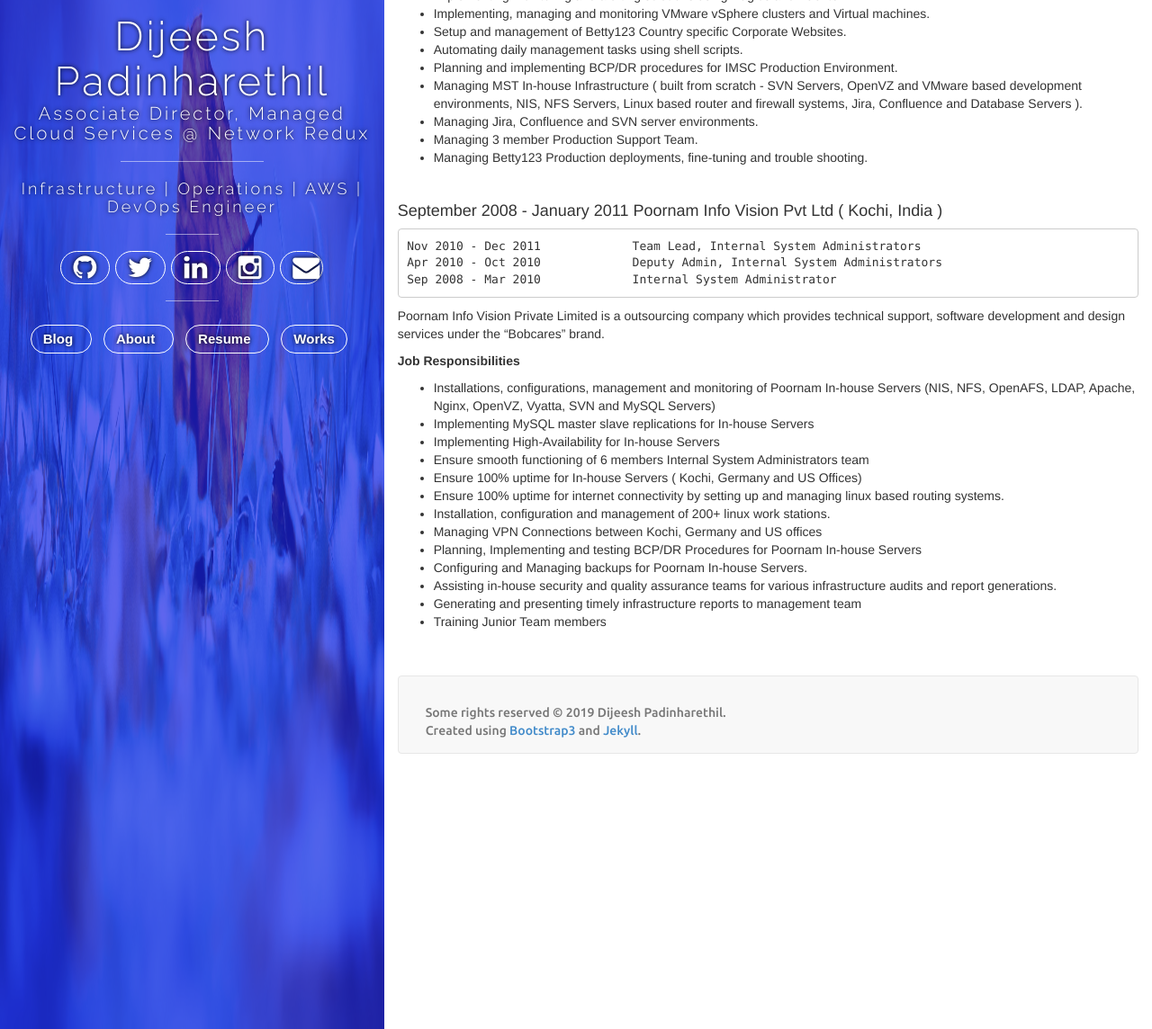
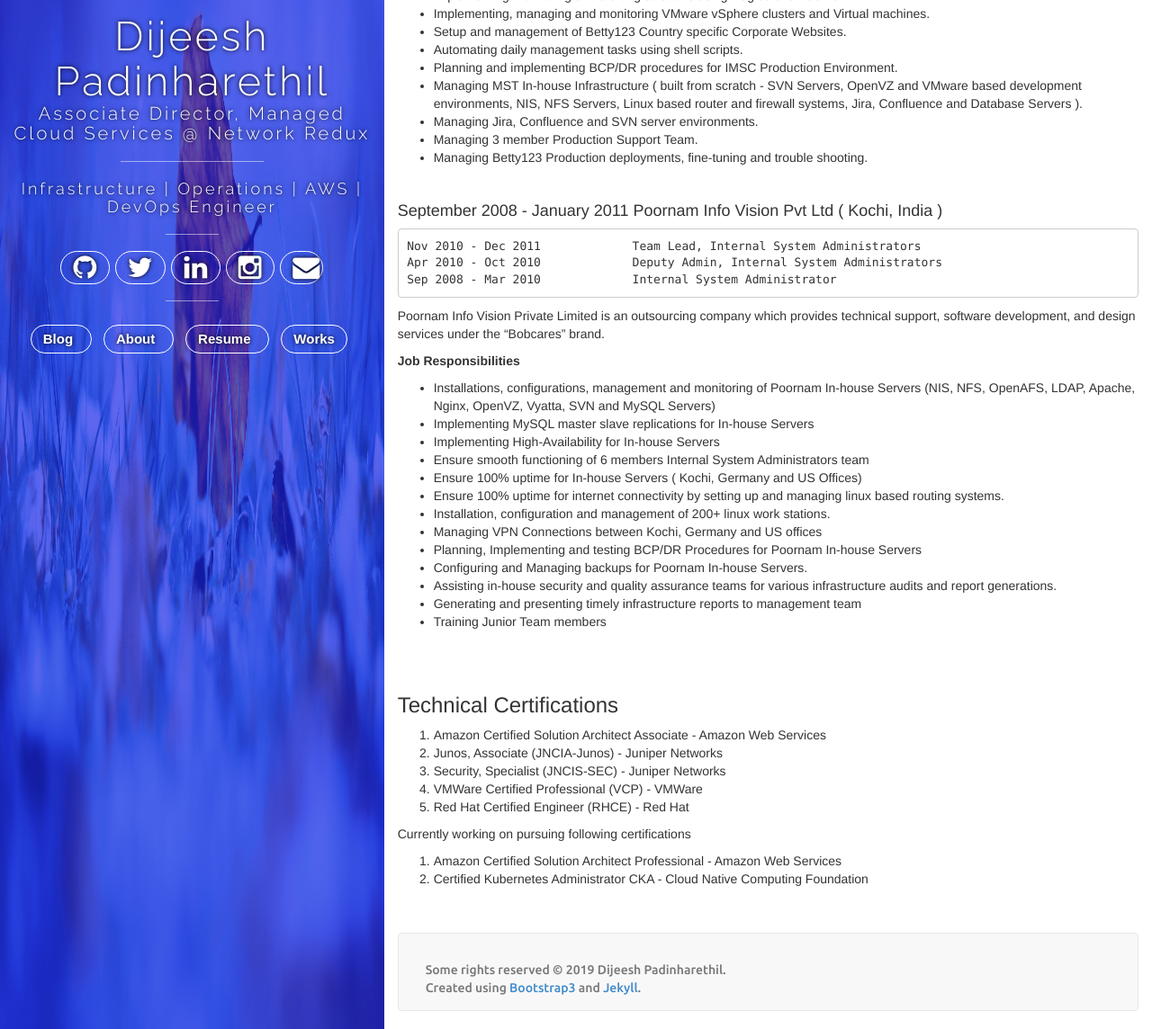
Before and after one commit to dijeesh/dijeesh.github.io-bak, a Jekyll site: the page built from resume.md, in a window 1280 px wide and 1400 px high, scrolled down 764 px, cut to the strip 256-1400 px from the top of the window. Shown: the whole strip at 90% size. Built offline with Jekyll 4.4.1, drawn with Linux system fonts in a browser that asks for light colours; nearby versions of some CDN libraries; our own code applies the rules of GitHub Pages for plain Markdown files; comment, search, counter and statistics services are not loaded.

Commit message:
Certifications

```diff
--- a/resume.md
+++ b/resume.md
@@ -60,7 +60,7 @@ Mobile Strategic technology ( Mobile Sports-book technology, earlier) was an off
 	Apr 2010 - Oct 2010		Deputy Admin, Internal System Administrators
 	Sep 2008 - Mar 2010		Internal System Administrator
 
-Poornam Info Vision Private Limited is a outsourcing company which provides technical support, software development and design services under the “Bobcares” brand.
+Poornam Info Vision Private Limited is an outsourcing company which provides technical support, software development, and design services under the “Bobcares” brand.
 
 **Job Responsibilities**
 
@@ -77,3 +77,18 @@ Poornam Info Vision Private Limited is a outsourcing company which provides tech
 - Assisting in-house security and quality assurance teams for various infrastructure audits and report generations.
 - Generating and presenting timely infrastructure reports to management team
 - Training Junior Team members
+
+<br> <br>
+
+### Technical Certifications
+
+1. Amazon Certified Solution Architect Associate - Amazon Web Services
+2. Junos, Associate (JNCIA-Junos) - Juniper Networks
+3. Security, Specialist (JNCIS-SEC) - Juniper Networks
+4. VMWare Certified Professional (VCP) - VMWare
+5. Red Hat Certified Engineer (RHCE) - Red Hat
+
+Currently working on pursuing following certifications
+
+1. Amazon Certified Solution Architect Professional - Amazon Web Services
+2. Certified Kubernetes Administrator CKA - Cloud Native Computing Foundation
```
